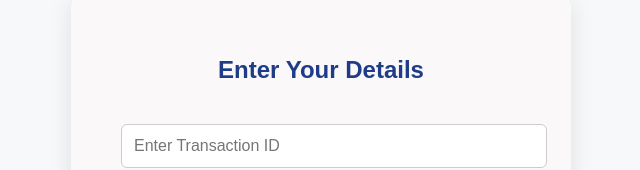
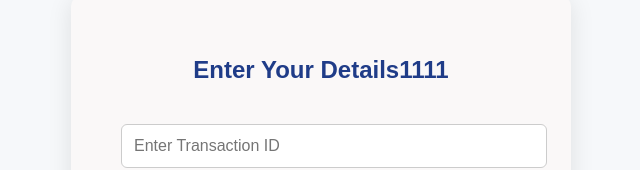
Before and after one commit to Nandakumarpn-2005/simple, a plain HTML site: page index.html in a window 1280 px wide. Shown: the part 199-369 px from the top of the page, without its empty margins (319-959 px from the left). Drawn offline with Linux system fonts and the light colour scheme.

Commit message:
Update index.html

```diff
--- a/index.html
+++ b/index.html
@@ -76,7 +76,7 @@
 <body>
 
   <div class="container">
-    <h2>Enter Your Details</h2>
+    <h2>Enter Your Details1111</h2>
 
     <form>
       <input type="text" id="transaction_id" placeholder="Enter Transaction ID" required>
```
